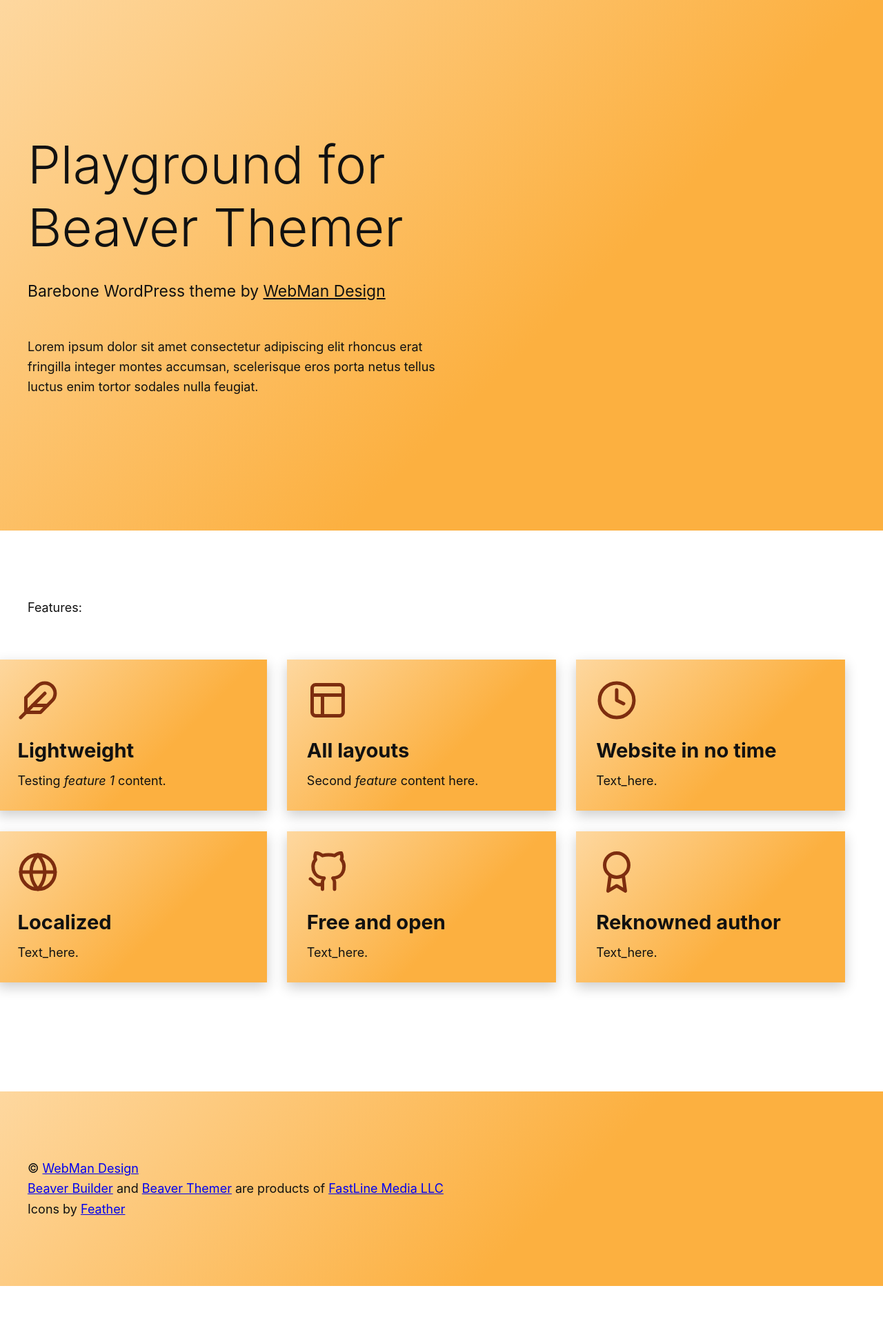
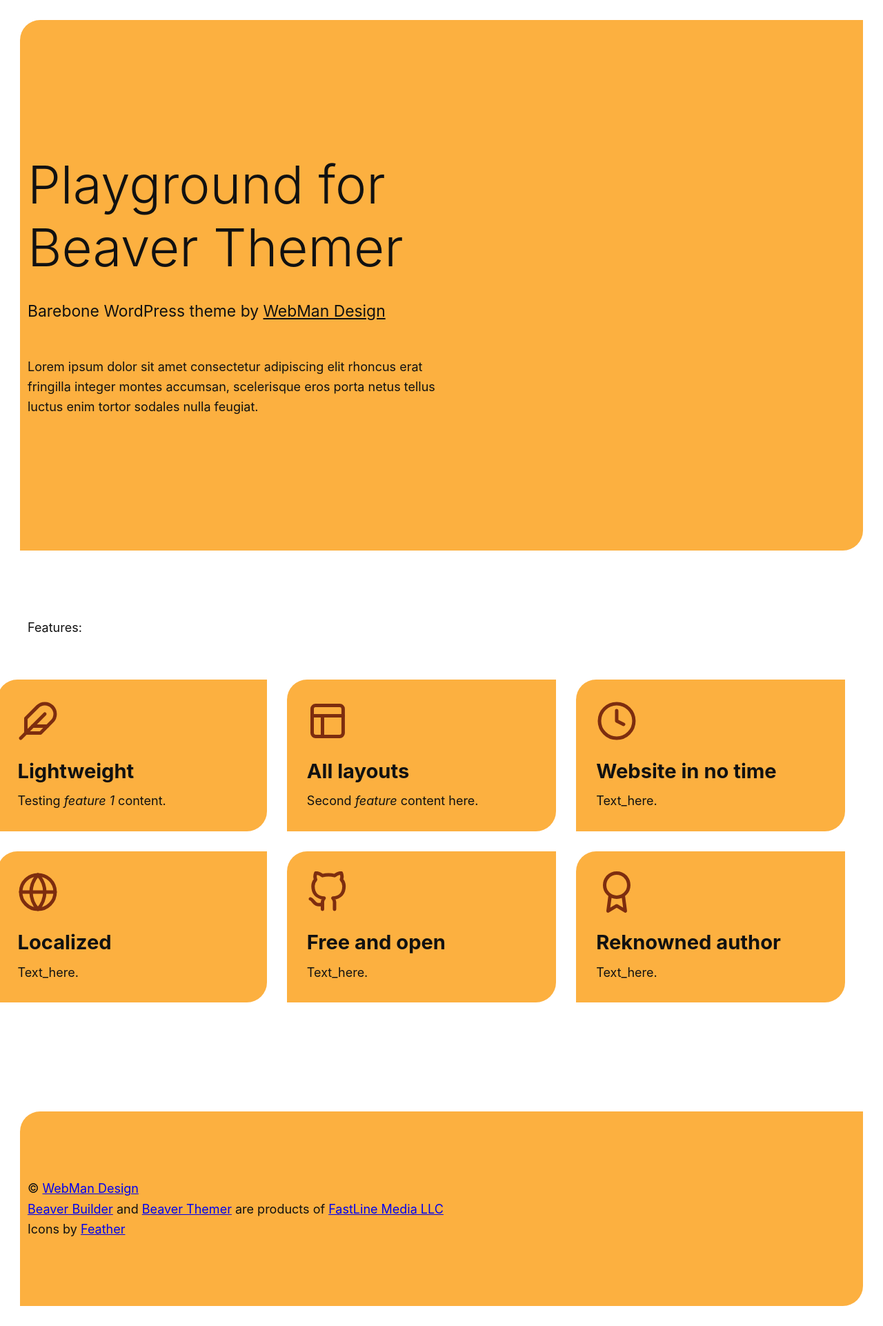
Before and after one commit to webmandesign/playground-for-beaver-themer, a Jekyll site: the page built from index.md, in a window 1280 px wide. Shown: the whole page at 69% size. Built offline with Jekyll 4.4.1, drawn with Linux system fonts in a browser that asks for light colours; before the commit the page ends 1864 px from its top, so only the background shows below that.

Commit message:
* Updating styles

```diff
--- a/_sass/base/_base.scss
+++ b/_sass/base/_base.scss
@@ -4,6 +4,10 @@ html {
 	box-sizing: border-box;
 	color: #111;
 	border-color: rgba( #000, .1 );
+}
+
+body {
+	padding: 1.618em;
 }
 
 * {
@@ -27,5 +31,6 @@ html {
 }
 
 %hero_background {
-	background: linear-gradient( -45deg, #fcb040 38%, rgba( #fcb040, .5 ) );
+	background: #fcb040;
+	border-radius: 1.618em 0;
 }
--- a/_sass/content/__features.scss
+++ b/_sass/content/__features.scss
@@ -14,7 +14,6 @@
 		min-width: 16em;
 		padding: $gutter;
 		margin: $gutter / 2;
-		box-shadow: 0 .382em 1em rgba( #000, .2 );
 
 		svg {
 			width: 3.329em;
```
